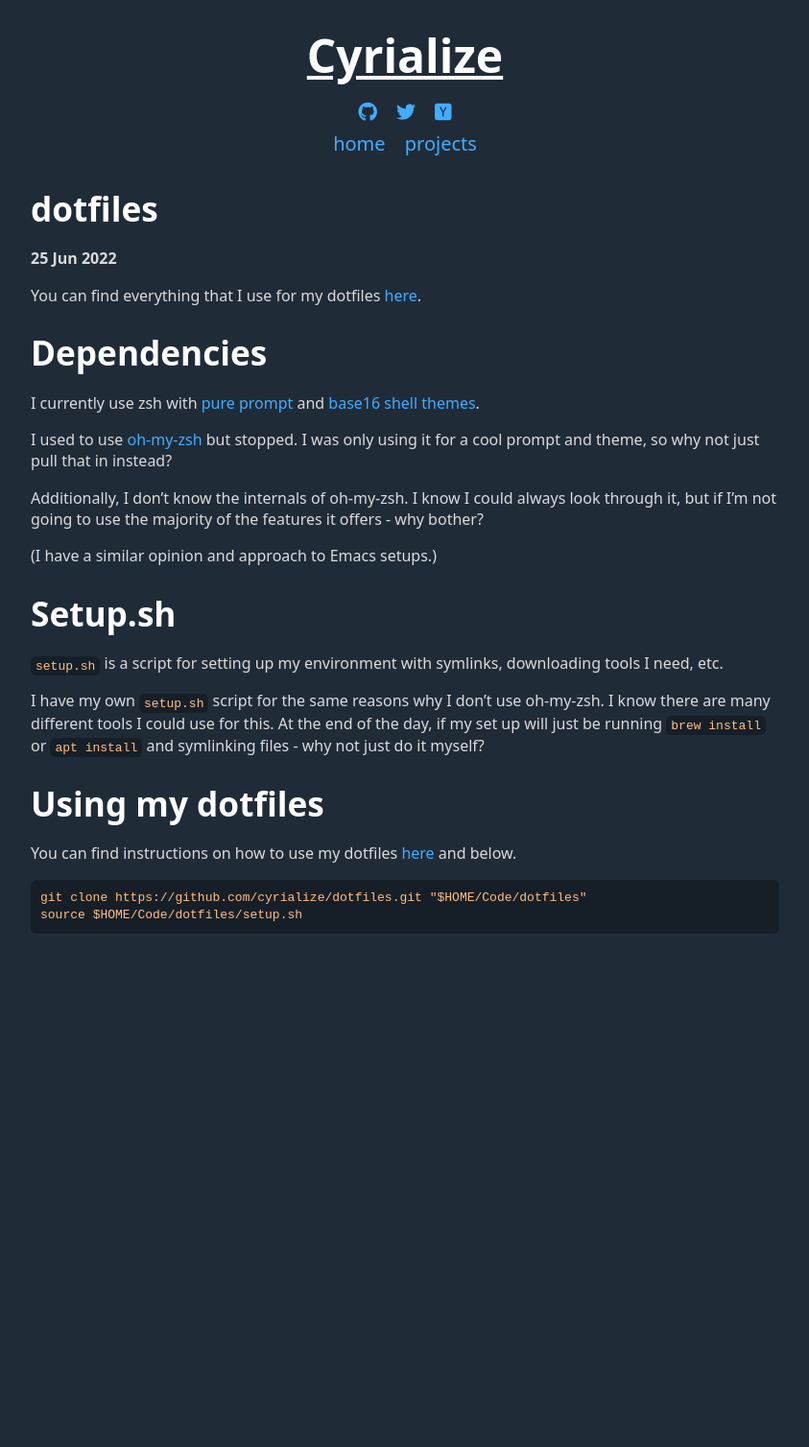
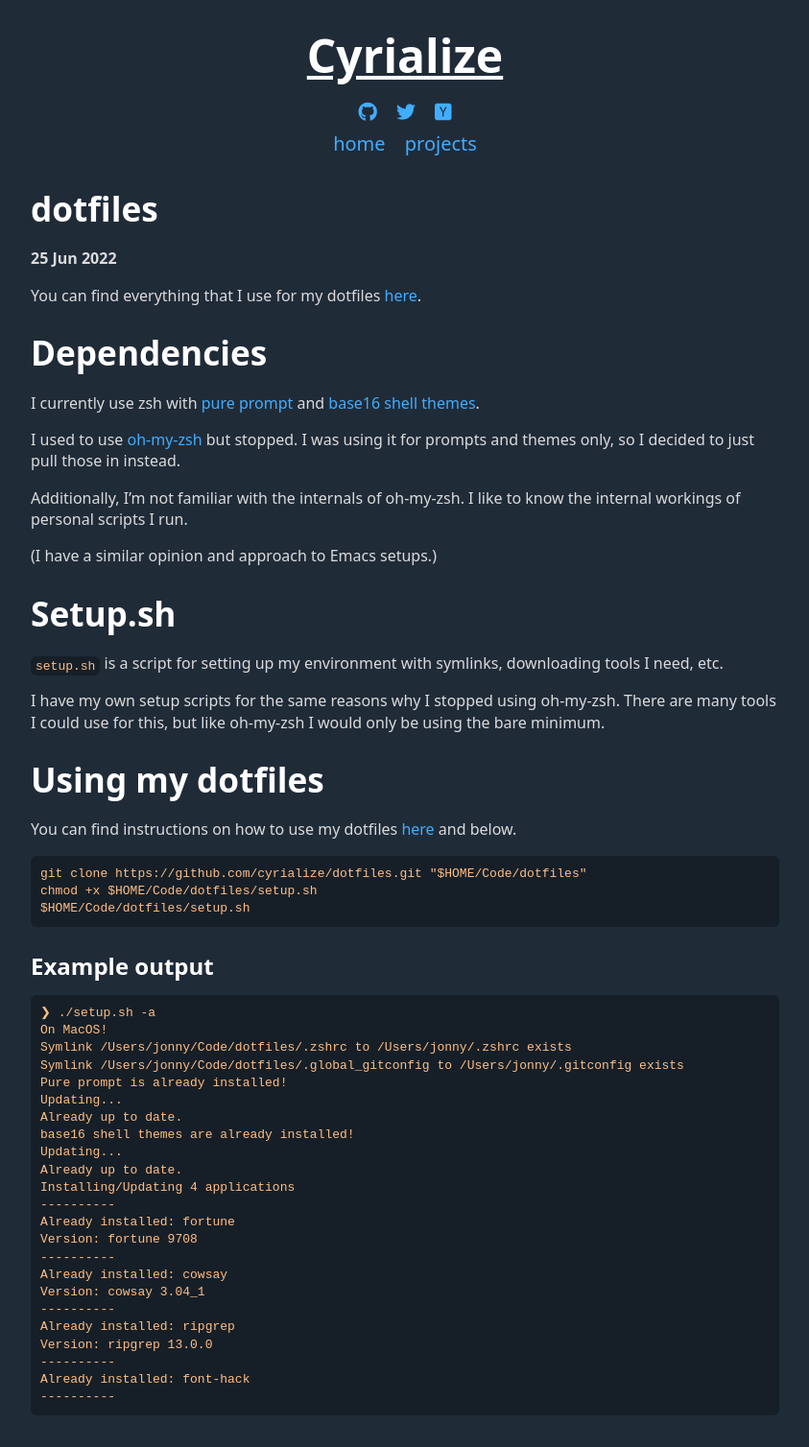
Before and after one commit to cyrialize/cyrialize, a Jekyll site: the page built from _projects/dotfiles.md, in a window 1280 px wide. Shown: the whole page at 96% size, without its empty margins (218-1061 px from the left). Built offline with Jekyll 4.4.1, drawn with Linux system fonts in a browser that asks for light colours; nearby versions of some CDN libraries; before the commit the page ends 1006 px from its top, so only the background shows below that.

Commit message:
Updated dotfiles post

````diff
--- a/_projects/dotfiles.md
+++ b/_projects/dotfiles.md
@@ -10,9 +10,9 @@ You can find everything that I use for my dotfiles [here](https://github.com/cyr
 
 I currently use zsh with [pure prompt](https://github.com/sindresorhus/pure) and [base16 shell themes](https://github.com/base16-project/base16-shell).
 
-I used to use [oh-my-zsh](https://ohmyz.sh/) but stopped. I was only using it for a cool prompt and theme, so why not just pull that in instead?
+I used to use [oh-my-zsh](https://ohmyz.sh/) but stopped. I was using it for prompts and themes only, so I decided to just pull those in instead.
 
-Additionally, I don't know the internals of oh-my-zsh. I know I could always look through it, but if I'm not going to use the majority of the features it offers - why bother?
+Additionally, I'm not familiar with the internals of oh-my-zsh. I like to know the internal workings of personal scripts I run.
 
 (I have a similar opinion and approach to Emacs setups.)
 
@@ -20,12 +20,40 @@ Additionally, I don't know the internals of oh-my-zsh. I know I could always loo
 
 `setup.sh` is a script for setting up my environment with symlinks, downloading tools I need, etc.
 
-I have my own `setup.sh` script for the same reasons why I don't use oh-my-zsh. I know there are many different tools I could use for this. At the end of the day, if my set up will just be running `brew install` or `apt install` and symlinking files - why not just do it myself?
+I have my own setup scripts for the same reasons why I stopped using oh-my-zsh. There are many tools I could use for this, but like oh-my-zsh I would only be using the bare minimum.
 
 # Using my dotfiles
 You can find instructions on how to use my dotfiles [here](https://github.com/cyrialize/dotfiles) and below.
 
-```sh
+```
 git clone https://github.com/cyrialize/dotfiles.git "$HOME/Code/dotfiles"
-source $HOME/Code/dotfiles/setup.sh
+chmod +x $HOME/Code/dotfiles/setup.sh
+$HOME/Code/dotfiles/setup.sh
 ```
+
+## Example output
+```
+❯ ./setup.sh -a
+On MacOS!
+Symlink /Users/jonny/Code/dotfiles/.zshrc to /Users/jonny/.zshrc exists
+Symlink /Users/jonny/Code/dotfiles/.global_gitconfig to /Users/jonny/.gitconfig exists
+Pure prompt is already installed!
+Updating...
+Already up to date.
+base16 shell themes are already installed!
+Updating...
+Already up to date.
+Installing/Updating 4 applications
+----------
+Already installed: fortune
+Version: fortune 9708
+----------
+Already installed: cowsay
+Version: cowsay 3.04_1
+----------
+Already installed: ripgrep
+Version: ripgrep 13.0.0
+----------
+Already installed: font-hack
+----------
+```
````
